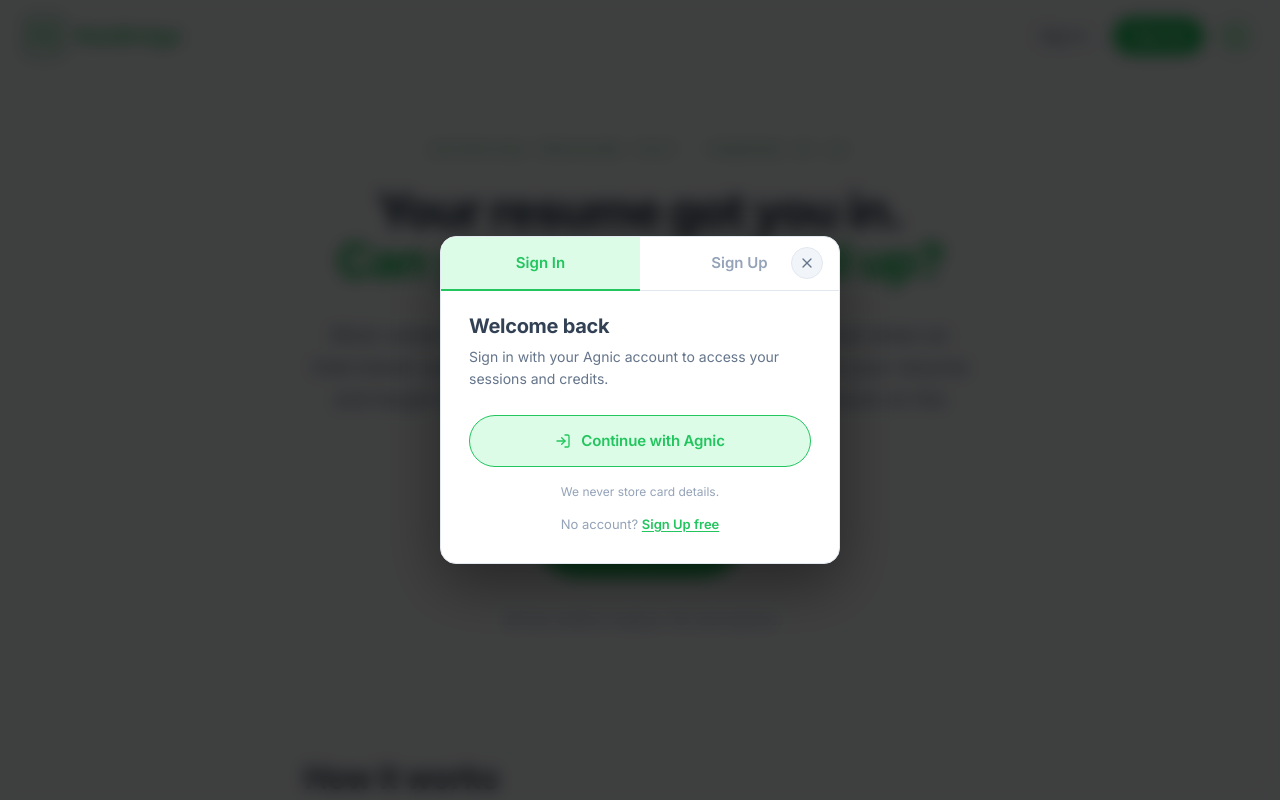
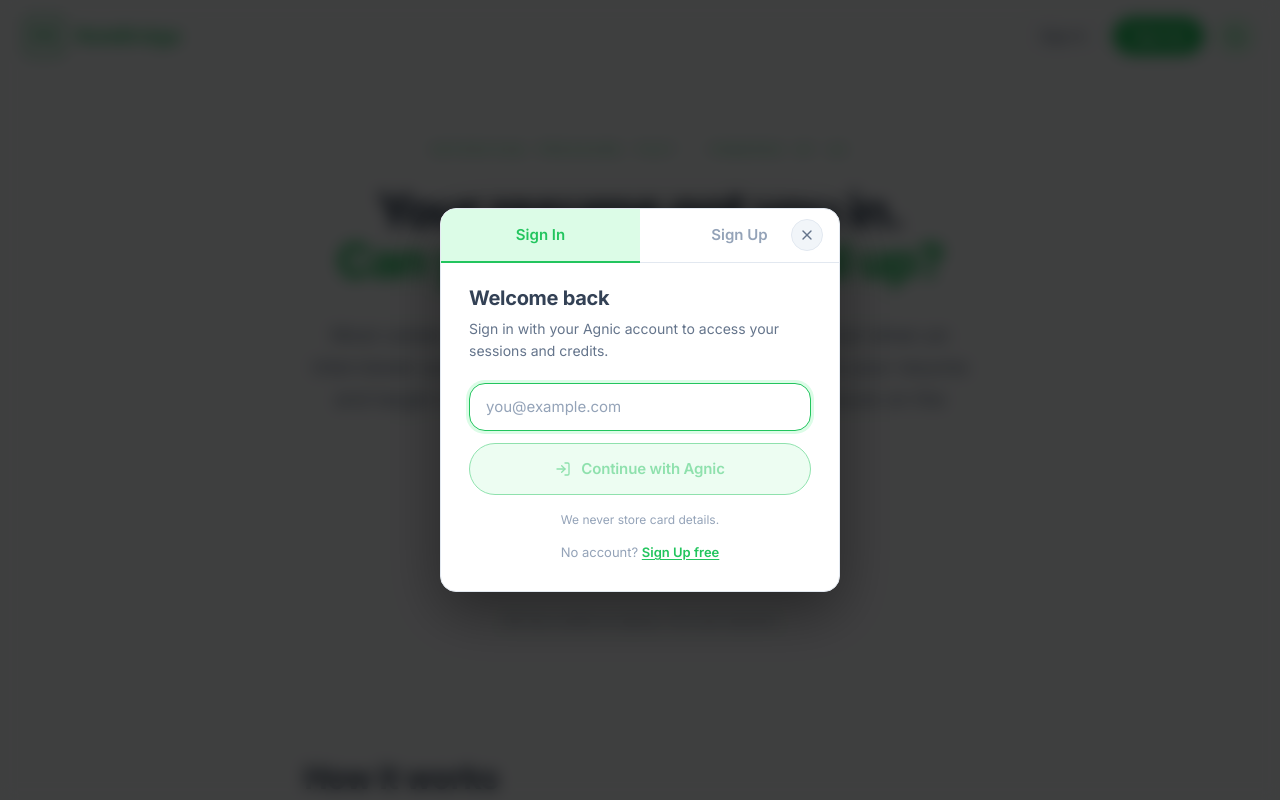
Before and after one commit to reagleai/agnic-rolebridge, a React (Vite) app in the folder frontend/: page / in a window 1280 px wide. Both pictures are taken after a click on the button "Sign In". Shown: the top 800 px of the page. Built offline with nearby package versions, Linux system fonts and the light colour scheme; no server answers; a web font is replaced by a local one.

Commit message:
fix(auth): collect email at sign-in/sign-up before Agnic OAuth redirect

```diff
--- a/frontend/src/components/AuthCallback.jsx
+++ b/frontend/src/components/AuthCallback.jsx
@@ -49,13 +49,15 @@
     // Retrieve the saved mode (signin/signup) and redirect_uri
     const mode = sessionStorage.getItem('rb_oauth_mode') || 'signin';
     const redirectUri = sessionStorage.getItem('rb_oauth_redirect_uri') || `${window.location.origin}/auth/callback`;
+    const email = sessionStorage.getItem('rb_oauth_email') || '';
     sessionStorage.removeItem('rb_oauth_mode');
     sessionStorage.removeItem('rb_oauth_redirect_uri');
+    sessionStorage.removeItem('rb_oauth_email');
 
     // Exchange code for session
     (async () => {
       try {
-        const result = await exchangeAuthCode(code, redirectUri, mode);
+        const result = await exchangeAuthCode(code, redirectUri, mode, email);
 
         // Store the RoleBridge session token (NOT the Agnic token)
         localStorage.setItem('rb_session_token', result.rb_session_token);
--- a/frontend/src/components/Navbar.jsx
+++ b/frontend/src/components/Navbar.jsx
@@ -20,6 +20,7 @@
   const [scrolled, setScrolled] = useState(false);
   const [authModal, setAuthModal] = useState(null); // null | 'signin' | 'signup'
   const [signingIn, setSigningIn] = useState(false);
+  const [authEmail, setAuthEmail] = useState('');
   const [authUser, setAuthUser] = useState(() => {
     try { return JSON.parse(localStorage.getItem('rb_v2_user') || 'null'); } catch { return null; }
   });
@@ -133,6 +134,12 @@
 
   /* ── Real Agnic OAuth redirect ── */
   const handleAuth = (mode) => {
+    // Validate email before redirecting
+    const email = authEmail.trim();
+    if (!email || !/^[^\s@]+@[^\s@]+\.[^\s@]+$/.test(email)) {
+      return; // email input has HTML validation, this is a safety net
+    }
+
     setAuthModal(null);
     setSigningIn(true);
 
@@ -146,6 +153,7 @@
     const state = crypto.randomUUID();
     sessionStorage.setItem('rb_oauth_state', state);
     sessionStorage.setItem('rb_oauth_mode', mode);
+    sessionStorage.setItem('rb_oauth_email', email);
 
     const redirectUri = `${window.location.origin}/auth/callback`;
     sessionStorage.setItem('rb_oauth_redirect_uri', redirectUri);
@@ -157,6 +165,7 @@
       response_type: 'code',
       scope: 'payments:sign balance:read',
       state,
+      login_hint: email, // Pre-fill email on Agnic login screen
     });
 
     // Redirect to Agnic
@@ -329,11 +338,26 @@
                 </>
               )}
 
+              {/* Email input */}
+              <form onSubmit={e => { e.preventDefault(); handleAuth(authModal); }} style={{ width: '100%' }}>
+                <input
+                  type="email"
+                  className="form-input"
+                  placeholder="you@example.com"
+                  value={authEmail}
+                  onChange={e => setAuthEmail(e.target.value)}
+                  required
+                  autoFocus
+                  autoComplete="email"
+                  style={{ width: '100%', marginBottom: '12px' }}
+                />
+
                 {/* Themed Agnic OAuth button */}
                 <button
+                  type="submit"
                   className="btn-agnic-signin"
-                style={{ width: '100%', marginTop: '4px' }}
-                onClick={() => handleAuth(authModal)}
+                  style={{ width: '100%' }}
+                  disabled={!authEmail.trim()}
                 >
                   <svg viewBox="0 0 24 24" fill="none" stroke="currentColor" strokeWidth="2" strokeLinecap="round" strokeLinejoin="round" style={{ width: '16px', height: '16px' }}>
                     <path d="M15 3h4a2 2 0 0 1 2 2v14a2 2 0 0 1-2 2h-4" />
@@ -342,6 +366,7 @@
                   </svg>
                   {authModal === 'signin' ? 'Continue with Agnic' : 'Sign Up with Agnic'}
                 </button>
+              </form>
 
               <p className="auth-modal__note">
                 We never store card details.
```
Also changed, not shown: frontend/src/lib/api.js. Lines whose indentation alone changed are shown as unchanged.
